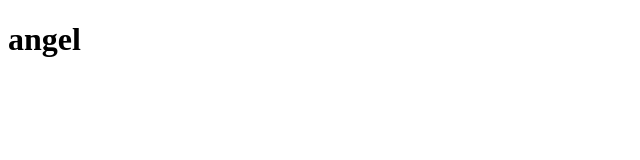
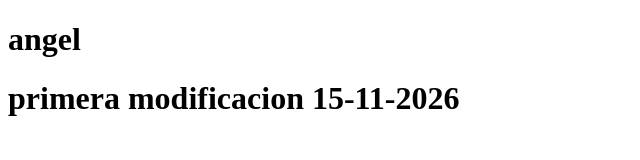
Before and after one commit to Muunsitaw/proyecto-1a, a plain HTML site: page angel.html in a window 1280 px wide. Shown: the whole page, without its empty margins (0-640 px from the left). Drawn offline with Linux system fonts and the light colour scheme.

Commit message:
se agrego un cambio al html

```diff
--- a/angel.html
+++ b/angel.html
@@ -7,5 +7,6 @@
 </head>
 <body>
 <h1>angel</h1>
+<h1>primera modificacion 15-11-2026</h1>
 </body>
 </html>
```
